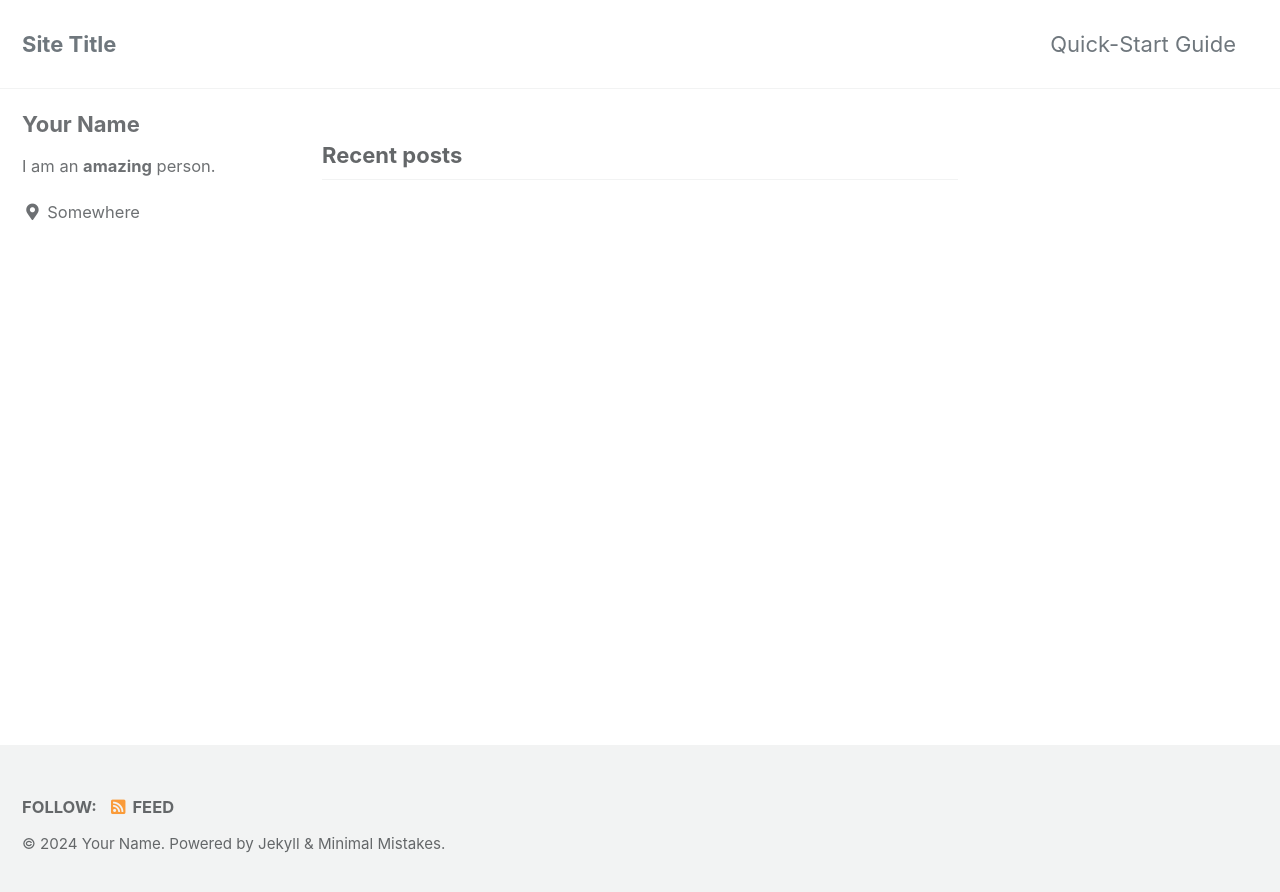
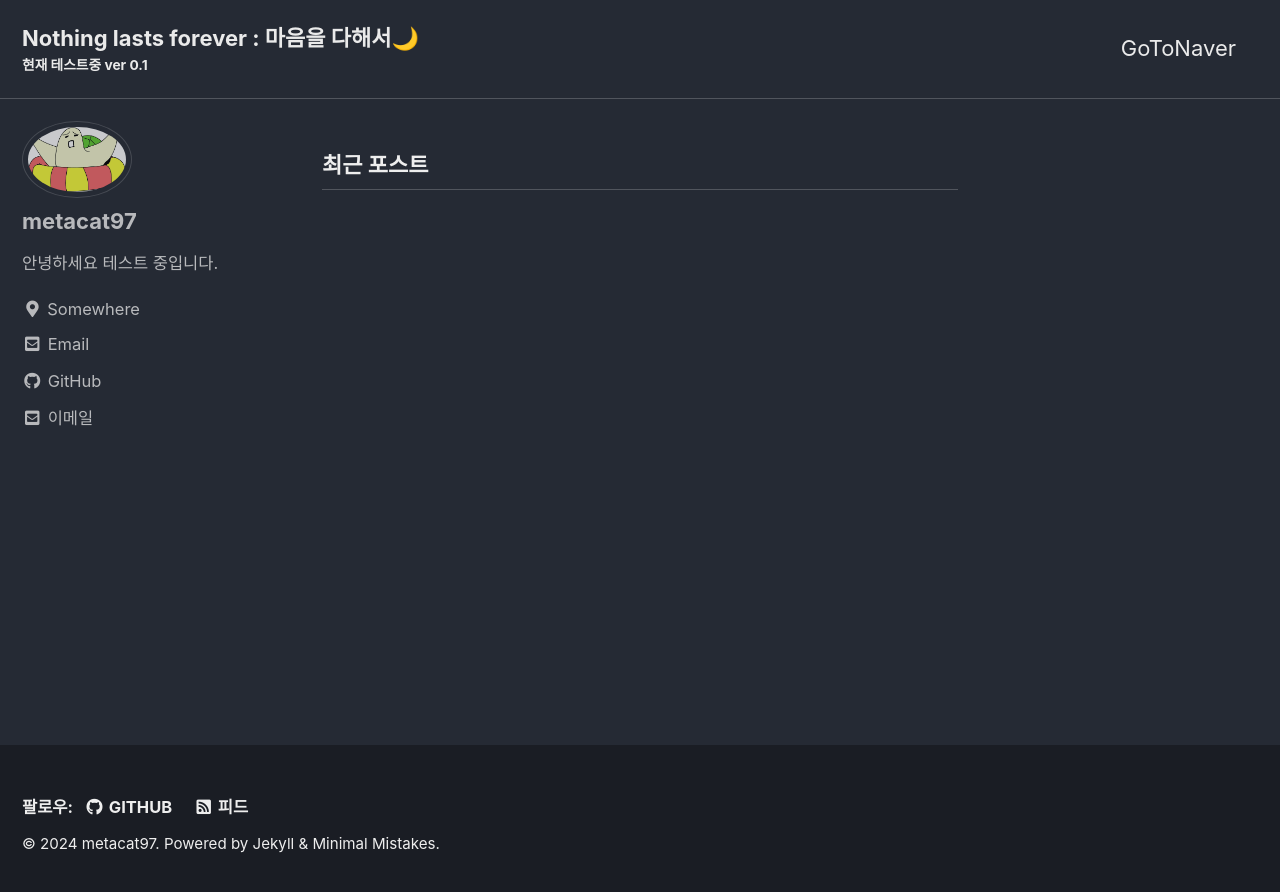
Before and after one commit to metacat97/metacat97.github.io, a Jekyll site: the page built from index.html, in a window 1280 px wide. Shown: the top 892 px of the page. Built offline with Jekyll 4.4.1, drawn with Linux system fonts in a browser that asks for light colours; cached includes are drawn as plain includes; the list of posts is cut into pages by our own code.

Commit message:
김형준 : [Fix] 블로그 레이아웃 변경

```diff
--- a/_config.yml
+++ b/_config.yml
@@ -11,23 +11,23 @@
 # https://mmistakes.github.io/minimal-mistakes/docs/quick-start-guide/#installing-the-theme
 
 # theme                  : "minimal-mistakes-jekyll"
-# remote_theme           : "mmistakes/minimal-mistakes"
-minimal_mistakes_skin    : "default" # "air", "aqua", "contrast", "dark", "dirt", "neon", "mint", "plum", "sunrise"
+remote_theme           : "mmistakes/minimal-mistakes"
+minimal_mistakes_skin    : "dark" # "air", "aqua", "contrast", "dark", "dirt", "neon", "mint", "plum", "sunrise"
 
 # Site Settings
-locale                   : "en-US"
-title                    : "Site Title"
+locale                   : "ko-KR" #"en-US"
+title                    : "Nothing lasts forever : 마음을 다해서🌙"
 title_separator          : "-"
-subtitle                 : # site tagline that appears below site title in masthead
-name                     : "Your Name"
-description              : "An amazing website."
-url                      : # the base hostname & protocol for your site e.g. "https://mmistakes.github.io"
+subtitle                 : "현재 테스트중 ver 0.1" # site tagline that appears below site title in masthead
+name                     : "metacat97"
+description              : "공부 & 결과물 저장소"
+url                      : "https://metacat97.github.io" # the base hostname & protocol for your site e.g. "https://mmistakes.github.io"
 baseurl                  : # the subpath of your site, e.g. "/blog"
-repository               : # GitHub username/repo-name e.g. "mmistakes/minimal-mistakes"
+repository               : "metacat97/metacat97.github.io" # GitHub username/repo-name e.g. "mmistakes/minimal-mistakes"
 teaser                   : # path of fallback teaser image, e.g. "/assets/images/500x300.png"
 logo                     : # path of logo image to display in the masthead, e.g. "/assets/images/88x88.png"
 masthead_title           : # overrides the website title displayed in the masthead, use " " for no title
-# breadcrumbs            : false # true, false (default)
+breadcrumbs              : true # false # true, false (default)
 words_per_minute         : 200
 comments:
   provider               : # false (default), "disqus", "discourse", "facebook", "staticman", "staticman_v2", "utterances", "giscus", "custom"
@@ -41,8 +41,8 @@ comments:
     num_posts            : # 5 (default)
     colorscheme          : # "light" (default), "dark"
   utterances:
-    theme                : # "github-light" (default), "github-dark"
-    issue_term           : # "pathname" (default)
+    theme                : "photon-dark" # "github-light" (default), "github-dark"
+    issue_term           : "pathname" # "pathname" (default)
   giscus:
     repo_id              : # Shown during giscus setup at https://giscus.app
     category_name        : # Full text name of the category
@@ -59,8 +59,8 @@ reCaptcha:
 atom_feed:
   path                   : # blank (default) uses feed.xml
   hide                   : # true, false (default)
-search                   : # true, false (default)
-search_full_content      : # true, false (default)
+search                   : false # true, false (default)
+search_full_content      : false # true, false (default)
 search_provider          : # lunr (default), algolia, google
 lunr:
   search_within_pages    : # true, false (default)
@@ -86,7 +86,7 @@ facebook:
   username               :
   app_id                 :
   publisher              :
-og_image                 : # Open Graph/Twitter default site image
+og_image                 : /assets/images/myImg.jpg # Open Graph/Twitter default site image
 # For specifying social profiles
 # - https://developers.google.com/structured-data/customize/social-profiles
 social:
@@ -98,57 +98,57 @@ social:
 analytics:
   provider               : false # false (default), "google", "google-universal", "google-gtag", "custom"
   google:
-    tracking_id          :
-    anonymize_ip         : # true, false (default)
+    tracking_id          :  "G-2QWX2QL09H"
+    anonymize_ip         : false # true, false (default)
 
 
 # Site Author
 author:
-  name             : "Your Name"
-  avatar           : # path of avatar image, e.g. "/assets/images/bio-photo.jpg"
-  bio              : "I am an **amazing** person."
+  name             : "metacat97"
+  avatar           : "/assets/images/myImg.jpg" # path of avatar image, e.g. "/assets/images/bio-photo.jpg"
+  bio              : "안녕하세요 테스트 중입니다."
   location         : "Somewhere"
-  email            :
+  email            : "tkdtkddmlehdanf97@gmail.com"
   links:
     - label: "Email"
       icon: "fas fa-fw fa-envelope-square"
-      # url: "mailto:your.name@email.com"
-    - label: "Website"
-      icon: "fas fa-fw fa-link"
-      # url: "https://your-website.com"
-    - label: "Twitter"
-      icon: "fab fa-fw fa-twitter-square"
-      # url: "https://twitter.com/"
-    - label: "Facebook"
-      icon: "fab fa-fw fa-facebook-square"
+      url: "mailto:tkdtkddmlehdanf97@gmail.com"
+    #- label: "Website"
+    #  icon: "fas fa-fw fa-link"
+    #  # url: "https://metacat97.github.io"
+    #- label: "Twitter"
+    #  icon: "fab fa-fw fa-twitter-square"
+    #  # url: "https://twitter.com/"
+    #- label: "Facebook"
+    #  icon: "fab fa-fw fa-facebook-square"
       # url: "https://facebook.com/"
     - label: "GitHub"
       icon: "fab fa-fw fa-github"
-      # url: "https://github.com/"
-    - label: "Instagram"
-      icon: "fab fa-fw fa-instagram"
+      url: "https://github.com/metacat97"
+    #- label: "Instagram"
+    #  icon: "fab fa-fw fa-instagram"
       # url: "https://instagram.com/"
 
 # Site Footer
 footer:
   links:
-    - label: "Twitter"
-      icon: "fab fa-fw fa-twitter-square"
+    #- label: "Twitter"
+    #  icon: "fab fa-fw fa-twitter-square"
       # url:
-    - label: "Facebook"
-      icon: "fab fa-fw fa-facebook-square"
+    #- label: "Facebook"
+    #  icon: "fab fa-fw fa-facebook-square"
       # url:
     - label: "GitHub"
       icon: "fab fa-fw fa-github"
+      url: "https://github.com/metacat97"
+    #- label: "GitLab"
+    #  icon: "fab fa-fw fa-gitlab"
       # url:
-    - label: "GitLab"
-      icon: "fab fa-fw fa-gitlab"
+    #- label: "Bitbucket"
+    #  icon: "fab fa-fw fa-bitbucket"
       # url:
-    - label: "Bitbucket"
-      icon: "fab fa-fw fa-bitbucket"
-      # url:
-    - label: "Instagram"
-      icon: "fab fa-fw fa-instagram"
+    #- label: "Instagram"
+    #  icon: "fab fa-fw fa-instagram"
       # url:
 
 
@@ -287,6 +287,8 @@ defaults:
       layout: single
       author_profile: true
       read_time: true
-      comments: # true
+      comments: true
       share: true
       related: true
+      mathjax: true
+      sidebar_main: true
--- a/_data/navigation.yml
+++ b/_data/navigation.yml
@@ -1,7 +1,8 @@
 # main links
 main:
-  - title: "Quick-Start Guide"
-    url: https://mmistakes.github.io/minimal-mistakes/docs/quick-start-guide/
+  - title: "GoToNaver"
+    url: "https://www.naver.com"
+  #  url: https://mmistakes.github.io/minimal-mistakes/docs/quick-start-guide/
   # - title: "About"
   #   url: https://mmistakes.github.io/minimal-mistakes/about/
   # - title: "Sample Posts"
```
Also changed, not shown: assets/images/myImg.jpg (added).
